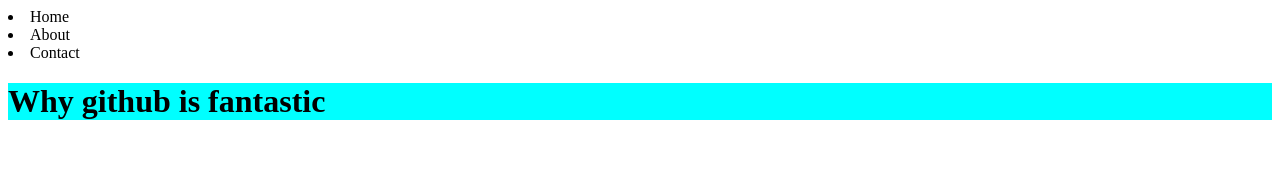
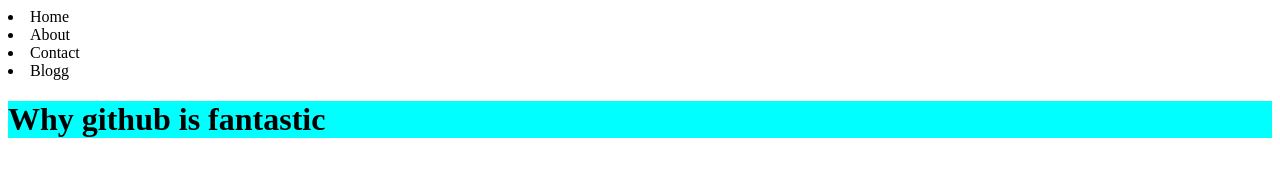
Before and after one commit to david2203/Github-testing, a plain HTML site: page index.html in a window 1280 px wide. Drawn offline with Linux system fonts and the light colour scheme.

Commit message:
changes 2

```diff
--- a/index.html
+++ b/index.html
@@ -12,6 +12,7 @@
             <li>Home </li>
             <li>About</li>
             <li>Contact</li>
+            <li>Blogg</li>
         </nav>
         <h1 class="header--h1">
             Why github is fantastic
```
